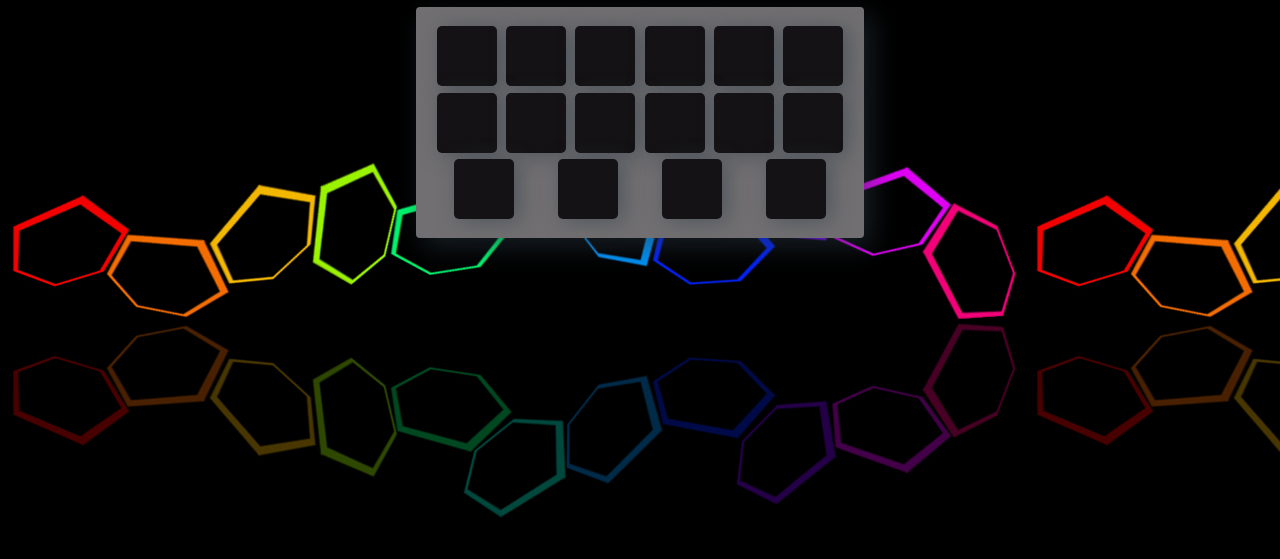
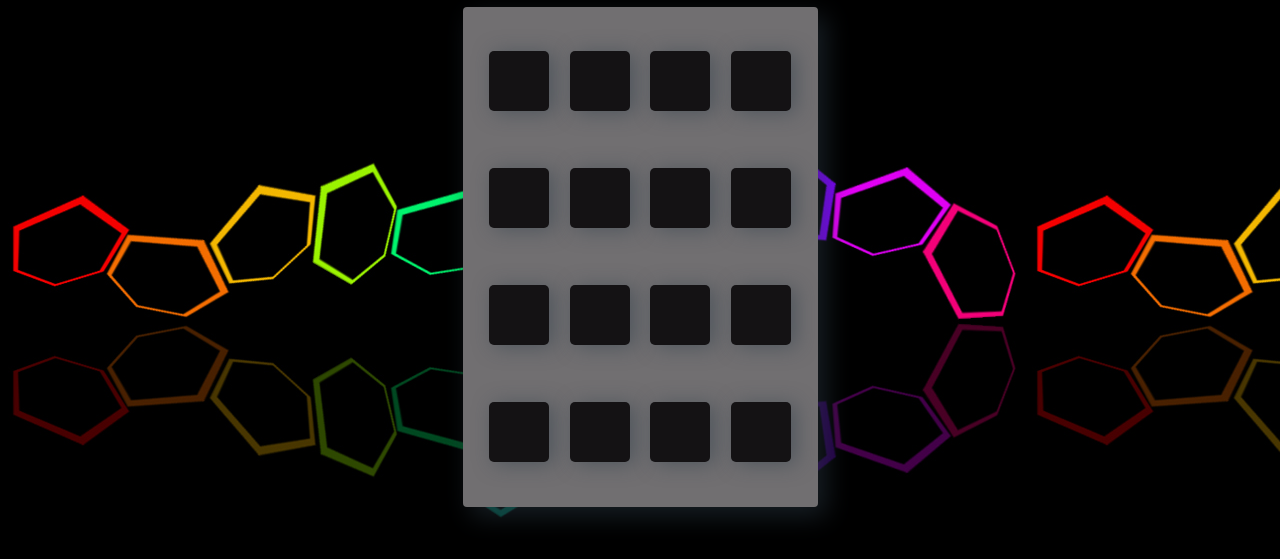
Before and after one commit to mr-jain/Memory_Game, a plain HTML site: page index.html in a window 1280 px wide. Shown: the part 139-698 px from the top of the page. Drawn offline with Linux system fonts and the light colour scheme.

Commit message:
Update app.css

```diff
--- a/css/app.css
+++ b/css/app.css
@@ -249,8 +249,8 @@ h1 {
 	}
 
 	.deck {
-		width: 35%;
-		height: 40%;
+		width: 355px;
+		height: 500px;
 	}
 
 	.deck .card {
```
